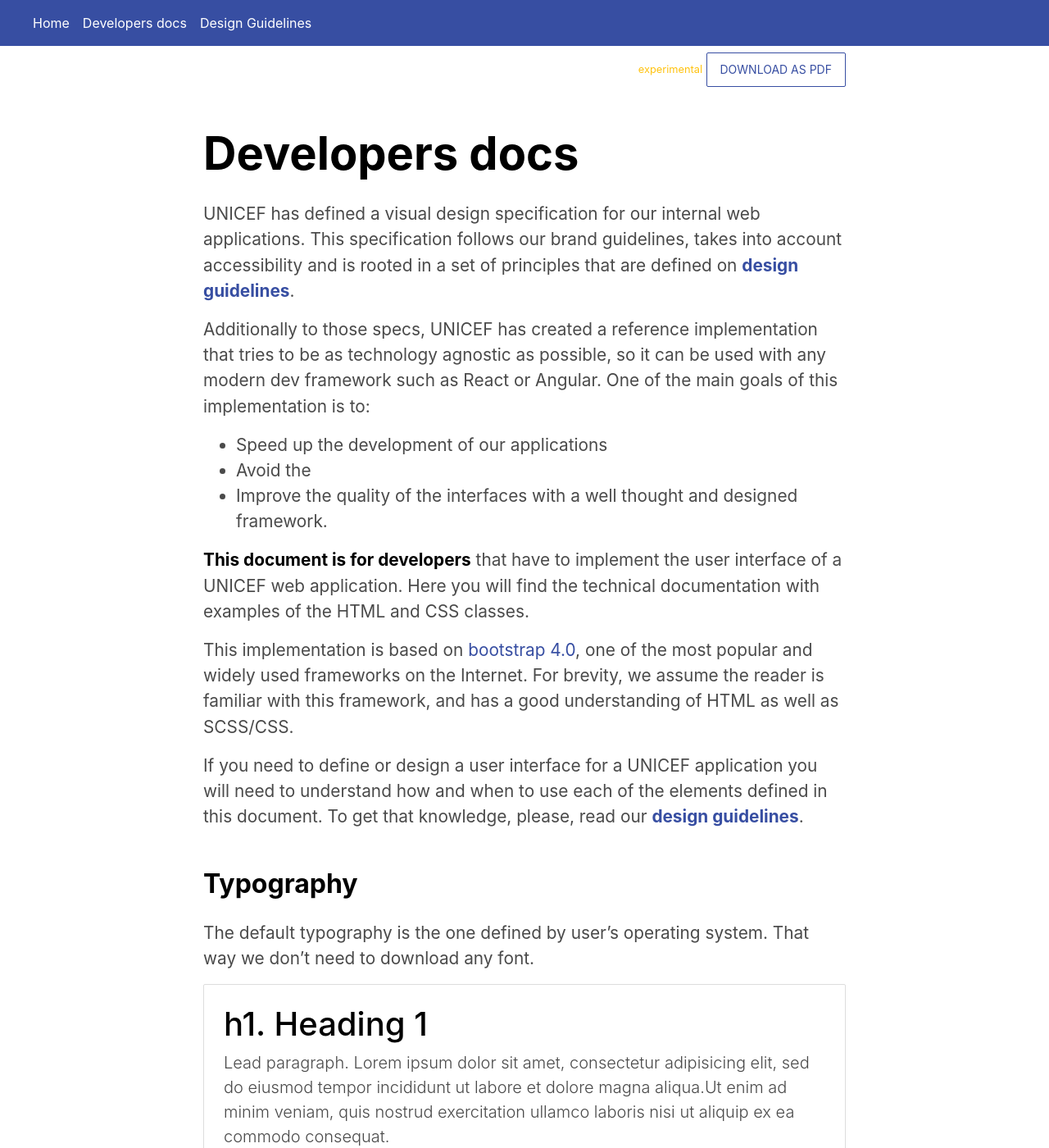
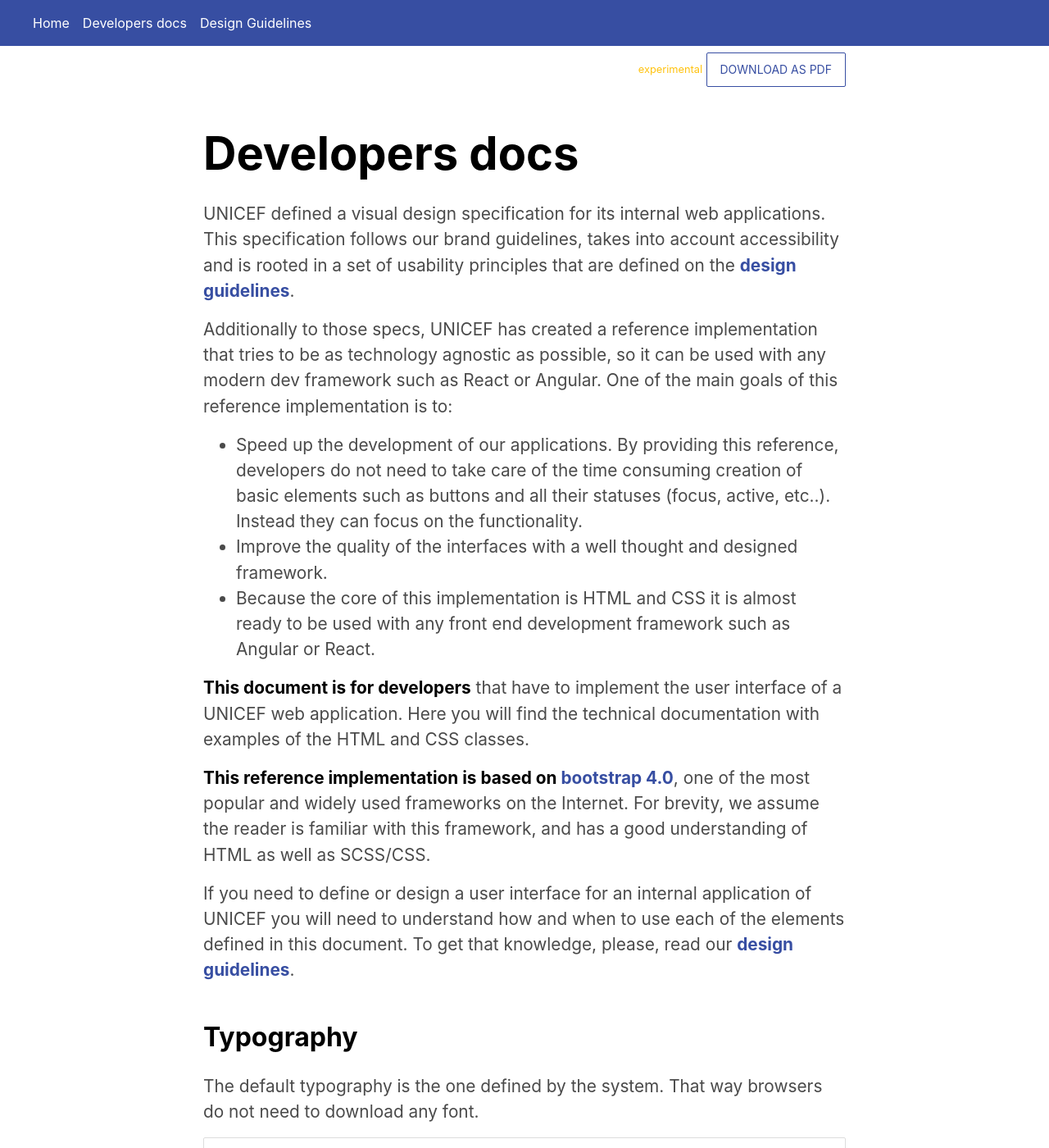
Before and after one commit to unicef/design-system, a Jekyll site: the page built from developer-docs.md, in a window 1280 px wide and 1400 px high. Shown: the whole window at 82% size. Built offline with Jekyll 4.4.1, drawn with Linux system fonts in a browser that asks for light colours.

Commit message:
improved documentation.

```diff
--- a/developer-docs.md
+++ b/developer-docs.md
@@ -5,23 +5,23 @@
 title: "Developers docs"
 ---
 
-UNICEF has defined a visual design specification for our internal web
+UNICEF defined a visual design specification for its internal web
 applications. This specification follows our brand guidelines, takes into
-account accessibility and is rooted in a set of principles that are defined on
+account accessibility and is rooted in a set of usability principles that are defined on the
 __[design guidelines](guidelines)__.
 
-Additionally to those specs, UNICEF has created a reference implementation that tries to be as technology agnostic as possible, so it can be used with any modern dev framework such as React or Angular. One of the main goals of this implementation is to:
-- Speed up the development of our applications
-- Avoid the
+Additionally to those specs, UNICEF has created a reference implementation that tries to be as technology agnostic as possible, so it can be used with any modern dev framework such as React or Angular. One of the main goals of this reference implementation is to:
+
+- Speed up the development of our applications. By providing this reference, developers do not need to take care of the time consuming creation of basic elements such as buttons and all their statuses (focus, active, etc..). Instead they can focus on the functionality.
 - Improve the quality of the interfaces with a well thought and designed framework.
+- Because the core of this implementation is HTML and CSS it is almost ready to be used with any front end development framework such as Angular or React.
 
 **This document is for developers** that have to implement the user
 interface of a UNICEF web application. Here you will find the technical documentation with examples of the HTML and CSS classes.
 
+**This reference implementation is based on [bootstrap 4.0](https;//getbootstrap.com)**, one of the most popular and widely used frameworks on the Internet. For brevity, we assume the reader is familiar with this framework, and has a good understanding of HTML as well as SCSS/CSS.
 
-This implementation is based on [bootstrap 4.0](https;//getbootstrap.com), one of the most popular and widely used frameworks on the Internet. For brevity, we assume the reader is familiar with this framework, and has a good understanding of HTML as well as SCSS/CSS.
-
-If you need to define or design a user interface for a UNICEF application you will need to
+If you need to define or design a user interface for an internal application of UNICEF you will need to
 understand how and when to use each of the elements defined in this document. To get that knowledge, please, read our __[design guidelines](guidelines)__.
 
 <!--
@@ -42,7 +42,7 @@
 
 ## Typography
 
-The default typography is the one defined by user's operating system. That way we don't need to download any font.
+The default typography is the one defined by the system. That way browsers do not need to download any font.
 
 <div class="doc-example">
   <h1>h1. Heading 1</h1>
@@ -126,6 +126,7 @@
 <h6>heading 6</h6>
 
 {% endhighlight %}
+
 
 
 ## Alerts
```
Also changed, not shown: README.md, _layouts/page.html (line endings or trailing spaces).
